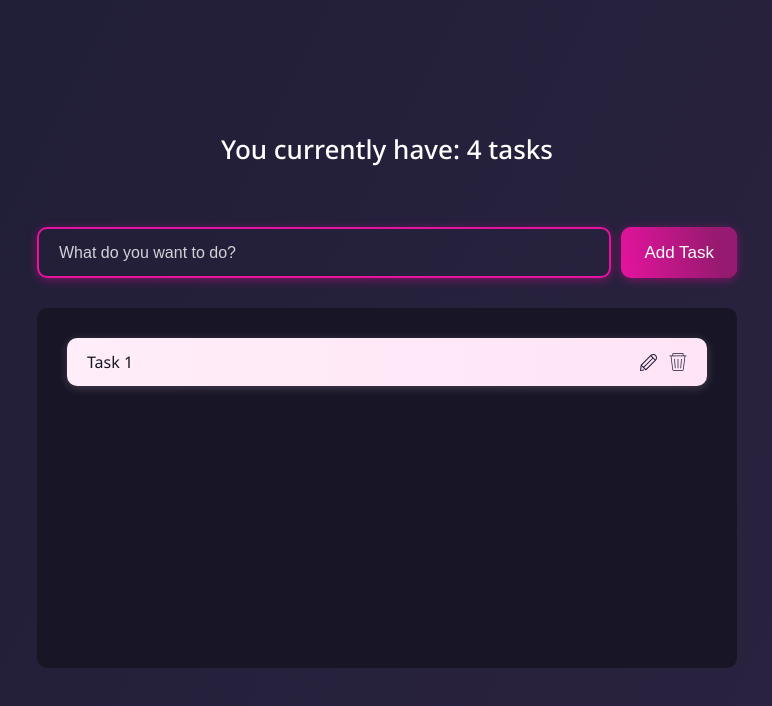
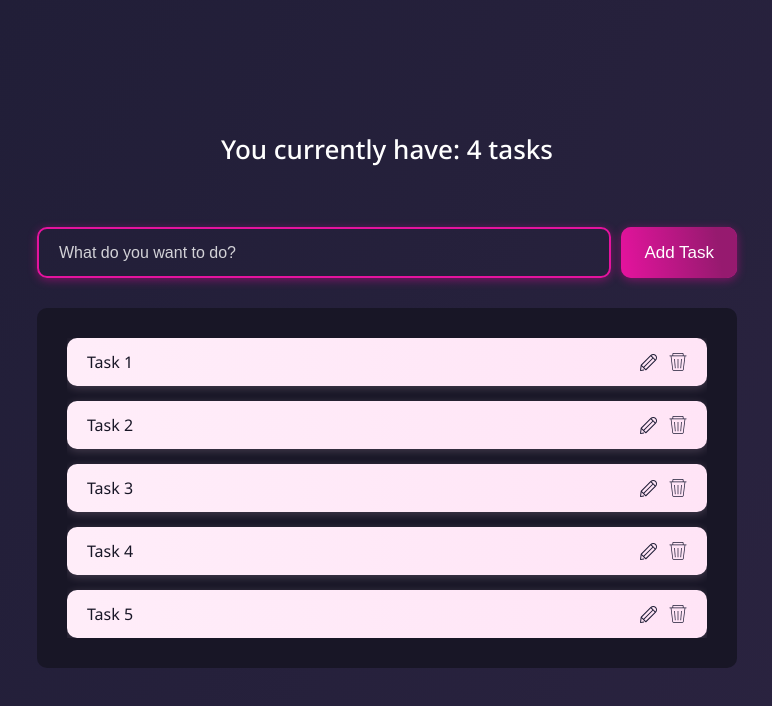
Before and after one commit to sofiakotsan/todo-app, a React (Create React App) app: page / in a window 1280 px wide. Shown: the top 706 px of the page, without its empty margins (253-1025 px from the left). Built offline with nearby package versions, Linux system fonts and the light colour scheme.

Commit message:
added todo list items prop

```diff
--- a/src/App.js
+++ b/src/App.js
@@ -4,12 +4,24 @@ import TodoForm from './components/TodoForm/TodoForm';
 import TodoList from './components/TodoList/TodoList';
 
 function App() {
+	let items = [
+		{ id: 1, text: 'Task 1' },
+		{ id: 2, text: 'Task 2' },
+		{ id: 3, text: 'Task 3' },
+		{ id: 4, text: 'Task 4' },
+		{ id: 5, text: 'Task 5' },
+		{ id: 6, text: 'Task 6' },
+		{ id: 7, text: 'Task 7' },
+		{ id: 8, text: 'Task 8' },
+		{ id: 9, text: 'Task 9' },
+	];
+
 	return (
 		<div className='todo-app has-purple-gradient-bg'>
 			<div className='container'>
 				<h1 className='h1'>You currently have: 4 tasks</h1>
 				<TodoForm/>
-				<TodoList/>
+				<TodoList items={items}/>
 			</div>
 		</div>
 	);
--- a/src/components/TodoList/TodoList.css
+++ b/src/components/TodoList/TodoList.css
@@ -1,4 +1,4 @@
-.todo-list {
+.todo-list-wrap {
     width: 100%;
     padding: 30px;
     background: var(--dark-purple);
@@ -6,6 +6,10 @@
     margin-top: 30px;
     height: 45vh;
     max-height: 400px;
+}
+
+.todo-list {
+    height: 100%;
     display: flex;
     flex-direction: column;
     gap: 15px;
--- a/src/components/TodoList/TodoList.js
+++ b/src/components/TodoList/TodoList.js
@@ -2,14 +2,16 @@ import React from "react";
 import TodoItem from "./TodoItem";
 import "./TodoList.css"
 
-const TodoList = () => {
-    let item={
-        id: 1,
-        text: 'Task 1',
-    }
+const TodoList = ({items, ...props}) => {
     return (
-        <div className="todo-list">
-            <TodoItem item={item}/>
+        <div className="todo-list-wrap">
+            <div className="todo-list">
+                {
+                    items.map(item => {
+                        return <TodoItem item={item}/>
+                    })
+                }
+            </div>
         </div>
     );
 }
```
